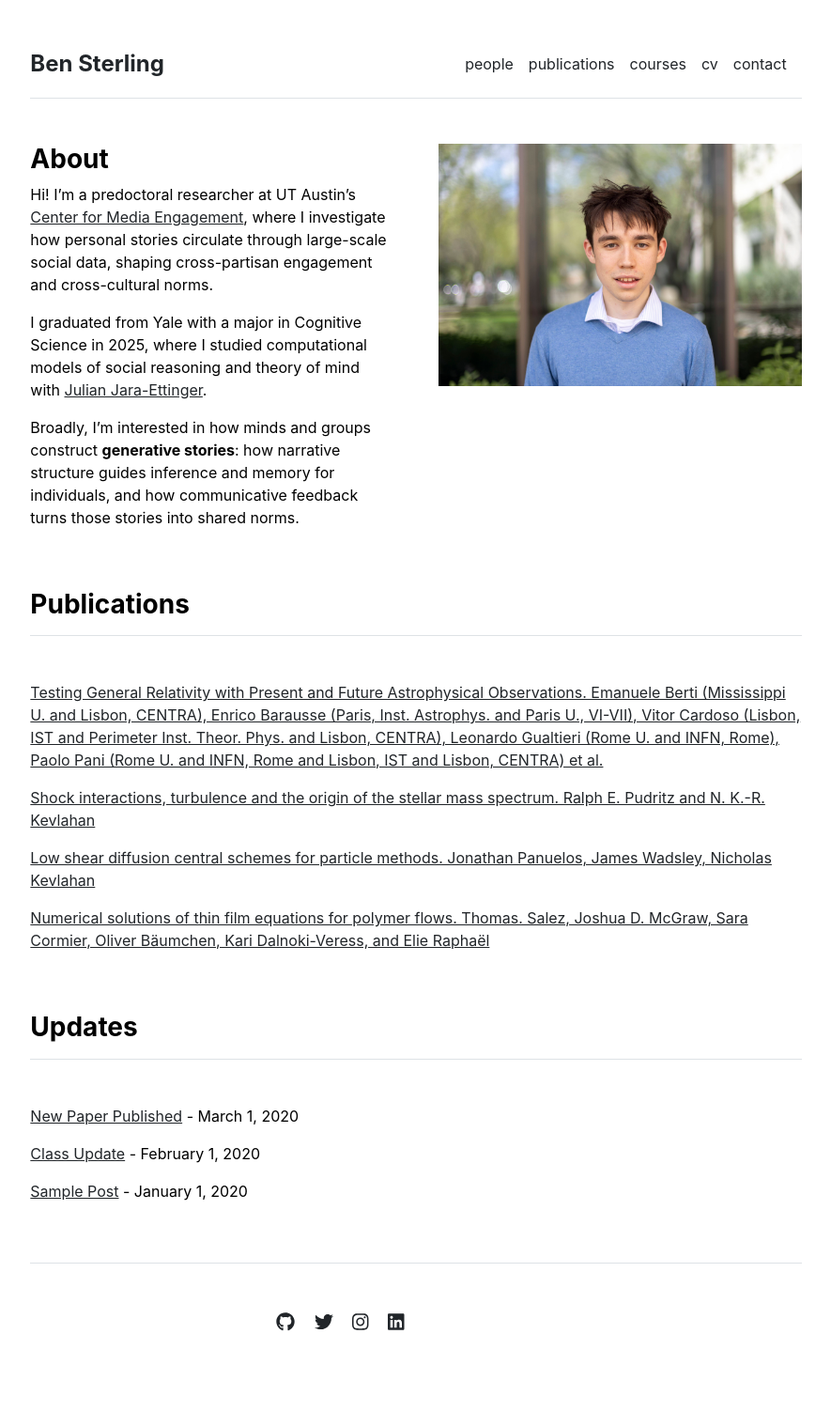
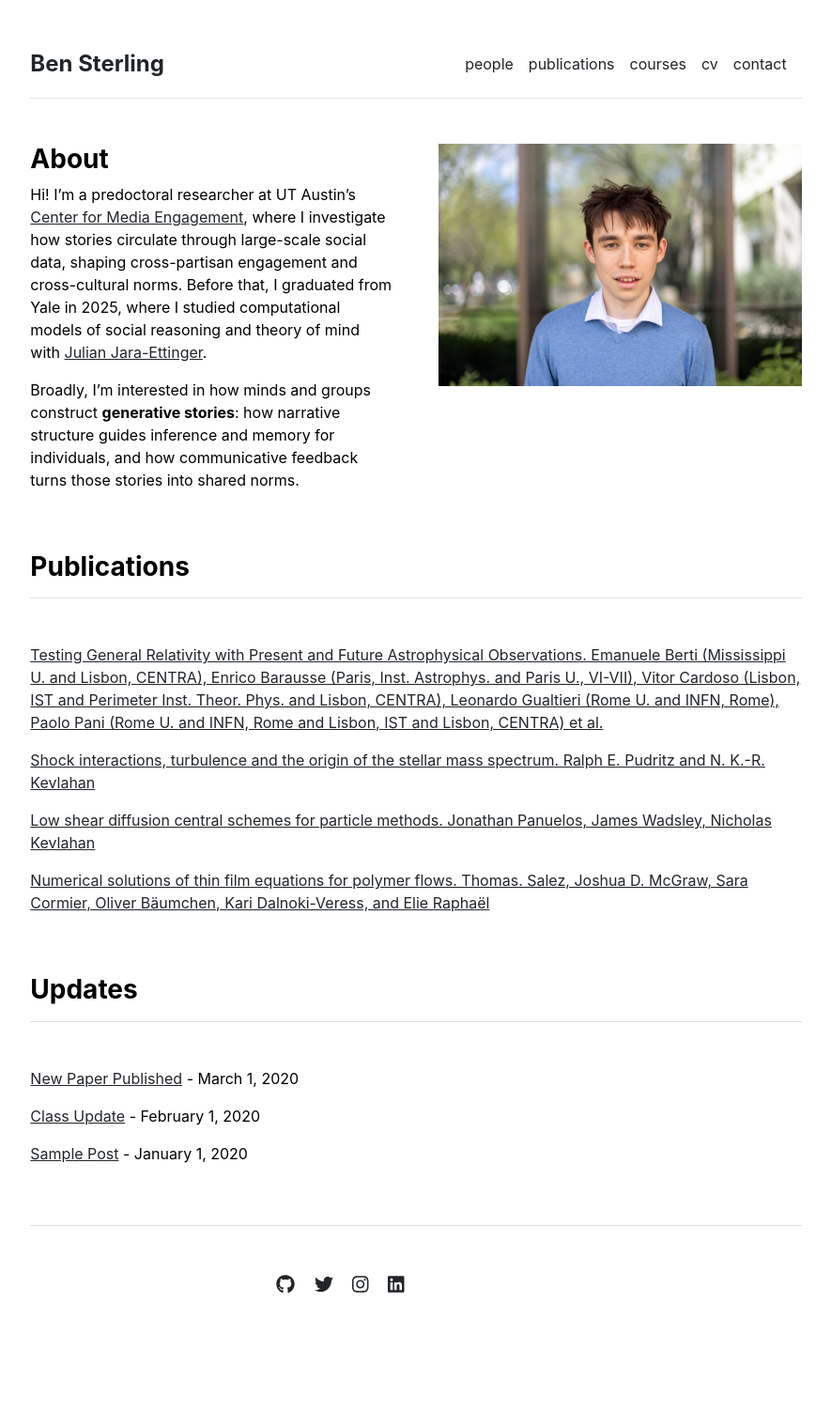
Before and after one commit to Ben-Sterling/Ben-Sterling.github.io, a Jekyll site: the page built from index.md, in a window 1280 px wide. Shown: the whole page at 94% size, without its empty margins (197-1082 px from the left). Built offline with Jekyll 4.4.1, drawn with Linux system fonts in a browser that asks for light colours; after the commit the page ends 1479 px from its top, so only the background shows below that.

Commit message:
revised about

```diff
--- a/index.md
+++ b/index.md
@@ -3,8 +3,6 @@ layout: home
 title: "About"
 ---
 
-Hi! I'm a predoctoral researcher at UT Austin’s [Center for Media Engagement](https://mediaengagement.org/), where I investigate how personal stories circulate through large-scale social data, shaping cross-partisan engagement and cross-cultural norms.
-
-I graduated from Yale with a major in Cognitive Science in 2025, where I studied computational models of social reasoning and theory of mind with [Julian Jara-Ettinger](https://compdevlab.yale.edu/).
+Hi! I'm a predoctoral researcher at UT Austin’s [Center for Media Engagement](https://mediaengagement.org/), where I investigate how stories circulate through large-scale social data, shaping cross-partisan engagement and cross-cultural norms. Before that, I graduated from Yale in 2025, where I studied computational models of social reasoning and theory of mind with [Julian Jara-Ettinger](https://compdevlab.yale.edu/).
 
 Broadly, I’m interested in how minds and groups construct **generative stories**: how narrative structure guides inference and memory for individuals, and how communicative feedback turns those stories into shared norms.
```
